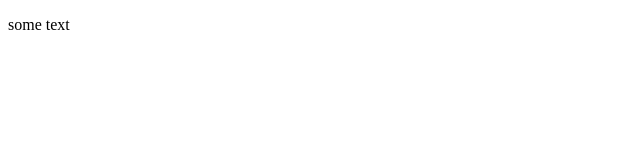
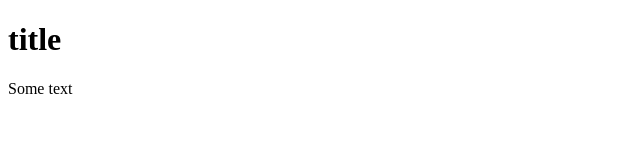
Before and after one commit to widaborz/GitDemo, a plain HTML site: page index.html in a window 1280 px wide. Shown: the whole page, without its empty margins (0-640 px from the left). Drawn offline with Linux system fonts and the light colour scheme.

Commit message:
added style

```diff
--- a/index.html
+++ b/index.html
@@ -4,6 +4,7 @@
 	<title>My title</title>
 </head>
 <body>
-	<p>some text</p>
+	<h1>title</h1>
+	<p>Some text</p>
 </body>
 </html>
--- /dev/null
+++ b/style.css
@@ -0,0 +1,3 @@
+body {
+	background-color: red;
+}
```
